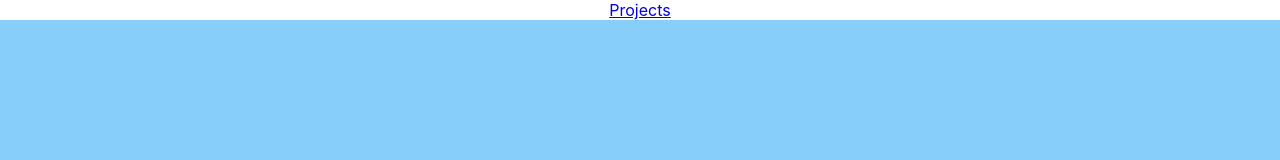
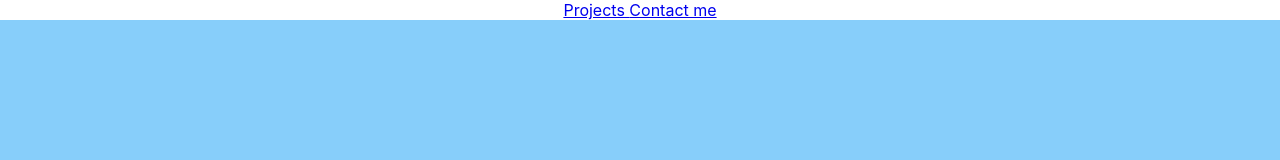
Before and after one commit to jakeshepherd/jakeshepherd.github.io, a React (Create React App) app: page / in a window 1280 px wide. Shown: the top 160 px of the page. Built offline with nearby package versions, Linux system fonts and the light colour scheme.

Commit message:
Make more useful

```diff
--- a/src/App.js
+++ b/src/App.js
@@ -5,9 +5,11 @@ import Navbar from 'react-bootstrap/Navbar'
 function App() {
     return (
         <div className="App">
-            <Navbar bg="dark" variant="dark">
-                <Navbar.Brand href="#home">Projects</Navbar.Brand>
+            <Navbar>
+                <a href="#home">Projects </a>
+                <a href="#contact">Contact me</a>
             </Navbar>
+
             <header className="App-header">
                 <h1>Jake Shepherd</h1>
             </header>
```
